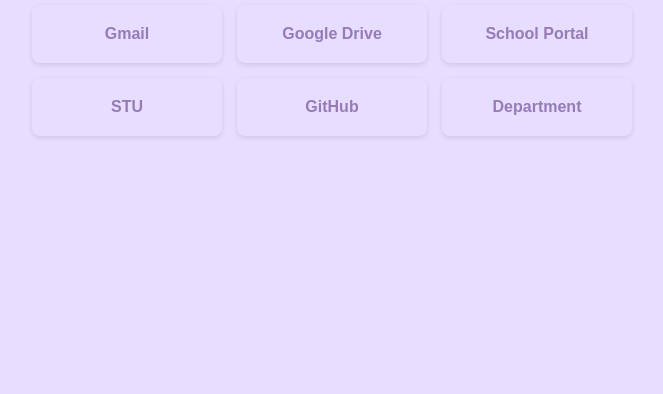
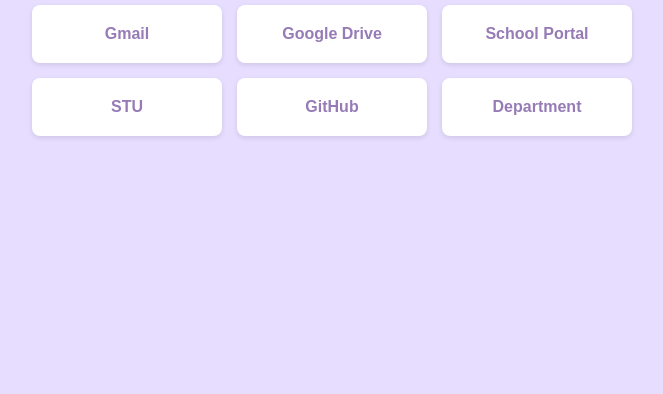
Before and after one commit to yijing-sen/yijing-sen.github.io, a plain HTML site: page index.html in a window 1280 px wide. Shown: the part 406-800 px from the top of the page, without its empty margins (308-971 px from the left). Drawn offline with Linux system fonts and the light colour scheme.

Commit message:
Update index.html

```diff
--- a/index.html
+++ b/index.html
@@ -37,7 +37,7 @@
     .card {
       display: block;
       padding: 20px;
-      background-color: #e7ddff;
+      background-color: #fff;
       color: #967bb6;
       text-decoration: none;
       text-align: center;
```
